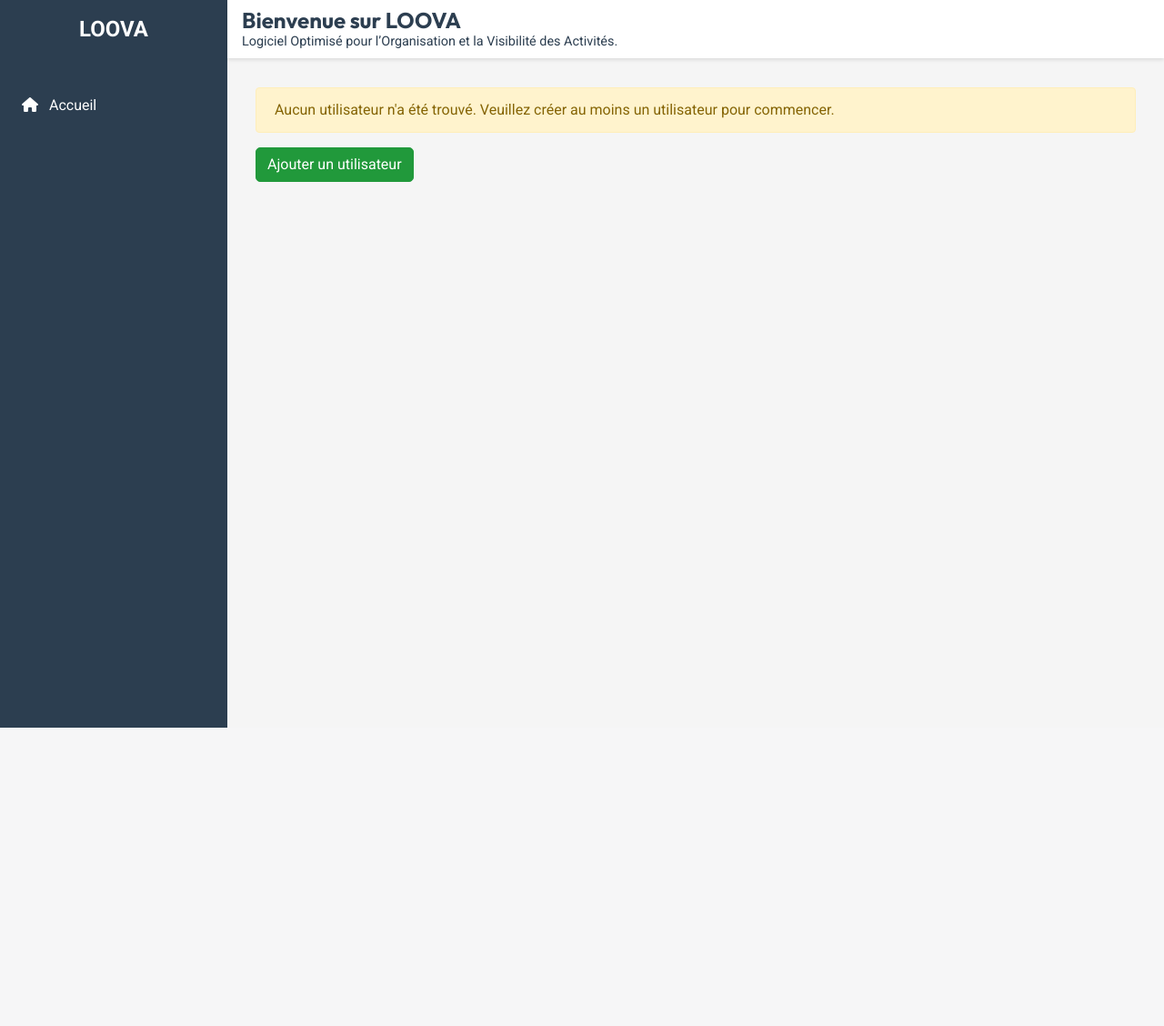
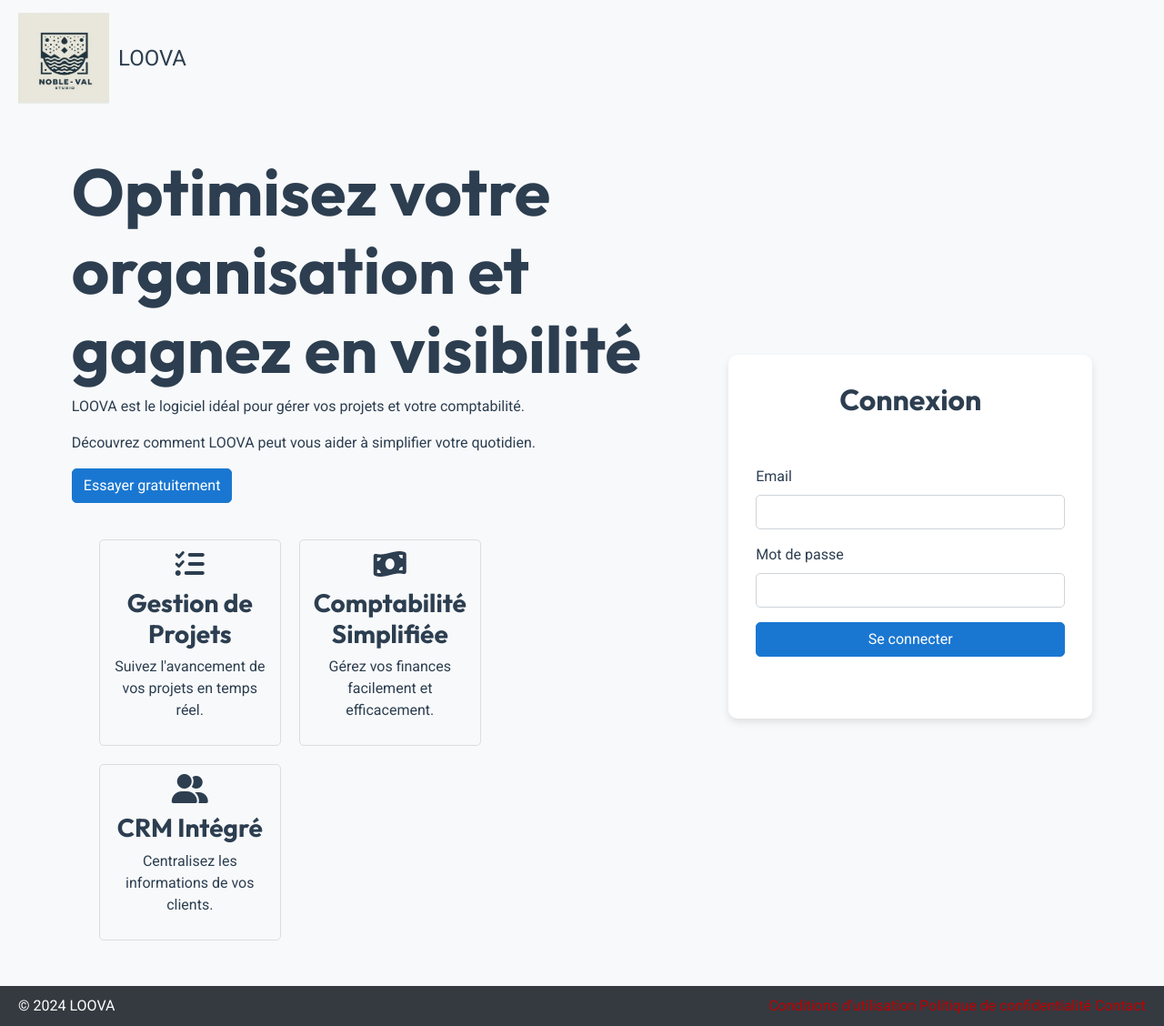
Before and after one commit to Iconoklaste/mon_compta_app, a Flask app: page / in a window 1280 px wide. Shown: the whole page at 91% size. Before the commit the page ends 800 px from the top, so only its background shows below. Run offline with Flask 3, Linux system fonts and the light colour scheme; parts of the project's set-up code (start-up, migrations or seed data) failed here and were passed over; some libraries are stand-ins or nearby versions.

Commit message:
maj UI liste Projets

```diff
--- /dev/null
+++ b/static/landing.css
@@ -0,0 +1,188 @@
+body.landing-page {
+    display: flex;
+    flex-direction: column;
+    min-height: 100vh;
+    margin: 0;
+    background-color: #f8f9fa; /* Light background */
+}
+/* Remove margin on landing page */
+body.landing-page .main-content {
+    margin-left: 0;
+}
+
+.app-container {
+    display: flex;
+    flex-direction: column;
+    flex-grow: 1;
+}
+
+.main-content {
+    flex-grow: 1;
+}
+
+.landing-page-content {
+    display: flex;
+    justify-content: space-around;
+    align-items: center;
+    padding: 20px;
+    flex-grow: 1;
+}
+
+.landing-page-left {
+    flex: 1;
+    padding: 20px;
+    max-width: 60%;
+}
+
+.landing-page-right {
+    flex: 0 0 auto; /* Allow the width to be determined by content */
+    padding: 20px;
+    display: flex; /* Use flexbox for centering */
+    justify-content: center; /* Center horizontally */
+    align-items: center; /* Center vertically */
+}
+
+.login-card {
+    border-radius: 10px;
+    box-shadow: 0 4px 8px rgba(0, 0, 0, 0.1);
+    width: 400px;
+    height: 400px;
+    display: flex;
+    flex-direction: column;
+    justify-content: center;
+    align-items: center;
+    padding: 30px; /* Increased padding for more space */
+    box-sizing: border-box; /* Include padding in the element's total width and height */
+    gap: 1rem;
+}
+
+.login-card form {
+    width: 100%; /* Make the form fill the width of the card */
+    height: 100%; /* Make the form fill the height of the card */
+    display: flex;
+    flex-direction: column;
+    justify-content: center;
+    align-items: center;
+}
+
+.login-card-title {
+    width: 100%;
+    text-align: center;
+}
+
+.login-card .card-title {
+    margin-bottom: 0; /* Remove default margin from h2 */
+}
+
+.login-card-form {
+    width: 100%;
+    height: 100%;
+    display: flex;
+    flex-direction: column;
+    justify-content: center;
+    align-items: center;
+}
+
+.login-card-form form {
+    width: 100%;
+    height: 100%;
+    display: flex;
+    flex-direction: column;
+    justify-content: center;
+    align-items: center;
+    gap: 1rem; /* Add consistent spacing between form elements */
+}
+
+.login-card form .form-group {
+    width: 100%;
+    margin-bottom: 0; /* Remove default margin from form-group */
+}
+
+.login-card form .form-control {
+    width: 100%;
+}
+.login-card-button {
+    width: 100%;
+}
+
+.login-card button.btn-primary {
+    width: 100%; /* Make the button take up the full width */
+}
+
+
+.landing-page-header {
+    display: flex;
+    align-items: center;
+    width: 100%; /* Full width */
+    padding: 1rem 20px; /* Add some padding */
+    position: fixed; /* Stick to the top */
+    top: 0;
+    left: 0;
+    background-color: #f8f9fa; /* Add a background color */
+    z-index: 100; /* Ensure it's above other content */
+    height: 8rem; /* Doubled height (from 4rem to 8rem) */
+}
+
+
+.landing-logo {
+    width: 100px;
+    height: 100px;
+    margin-right: 10px;
+}
+
+.landing-title {
+    font-size: 1.5em; /* Smaller than h1 */
+    font-weight: 400; /* Lighter font weight */
+    margin: 0;
+}
+
+.landing-page-intro {
+    margin-bottom: 30px;
+    margin-top: 2rem; /* Doubled margin-top to match the header height */
+}
+.landing-page-intro h1 {
+    font-size: 4.5rem; /* Increased font size */
+}
+
+
+.landing-page-features {
+    display: flex;
+    justify-content: flex-start; /* Align items to the left */
+    flex-wrap: wrap;
+    padding-left: 20px; /* Add padding to the left */
+}
+
+
+.feature {
+    text-align: center;
+    margin: 10px;
+    padding: 10px;
+    border: 1px solid #ddd;
+    border-radius: 5px;
+    width: 200px;
+}
+
+.feature i {
+    font-size: 2em;
+    margin-bottom: 10px;
+}
+
+.landing-footer {
+    background-color: #343a40;
+    color: white;
+    padding: 10px 20px;
+    display: flex;
+    justify-content: space-between;
+    align-items: center;
+    width: 100%; /* Full width */
+}
+
+.footer-links a {
+    color: white;
+    margin-right: 15px;
+    text-decoration: none;
+}
+
+.footer-copyright {
+    text-align: right;
+}
--- a/static/styles.css
+++ b/static/styles.css
@@ -41,8 +41,8 @@ a:hover {
 
 /* Boutons */
 .btn-primary {
-    background-color: var(--light-green); /* Boutons en vert vif */
-    border-color: var(--light-green);
+    background-color: var(--blue); /* Boutons en vert vif */
+    border-color: var(--blue);
     border-radius: 5px;
     transition: all 0.3s ease;
     color: var(--white); /* Texte des boutons en blanc */
@@ -150,27 +150,26 @@ nav#sidebar-content {
     background-color: var(--white);
     color: var(--dark-blue);
     box-shadow: 0 2px 4px rgba(0, 0, 0, 0.1);
-    padding: 0.5rem 1rem; /* Add horizontal padding */
+    padding: 0.5rem 1rem;
     display: flex;
     justify-content: space-between;
-    align-items: center; /* Vertically center items */
-    position: fixed; /* Make the navbar fixed */
-    top: 0; /* Align to the top */
-    left: 250px; /* Start the navbar to the right of the sidebar */
+    align-items: center;
+    position: fixed;
+    top: 0;
+    left: 250px;
     width: calc(100% - 250px);
-    z-index: 200; /* Ensure it's above the sidebar and other content */
+    z-index: 200;
     flex-shrink: 0;
-    min-height: 4rem; /* Set a fixed minimum height */
+    min-height: 4rem;
     transition: left 0.3s ease, width 0.3s ease
 }
 
 .navbar-title-container {
     display: flex;
     flex-direction: column;
-    justify-content: center; /* Center content vertically */
+    justify-content: center;
     align-items: flex-start;
-    width: auto; /* Adjust width to content */
-    gap: 0.25rem; /* Add a small gap between h1 and p */
+    gap: 0.25rem;
 }
 
 .navbar-title-container h1 {
@@ -185,7 +184,6 @@ nav#sidebar-content {
     font-size: 0.9rem;
 }
 
-
 .navbar p {
     font-size: 0.9rem;
     margin-left: 0;
@@ -193,22 +191,21 @@ nav#sidebar-content {
     color: var(--dark-blue);
 }
 
-
 #navbar-title {
-    color: var(--white); /* Texte de la navbar en blanc */
+    color: var(--white);
 }
 
 .navbar-brand {
     background-color: transparent;
-    color: var(--white); /* Texte de la navbar en blanc */
+    color: var(--white);
     padding: 0;
 }
 
 #navbarNav {
-    display: flex; /* Make navbarNav a flex container */
-    align-items: center; /* Vertically center items */
-    margin-left: auto; /* Push navbarNav to the right */
-    height: 100%; /* Add height to the navbarNav */
+    display: flex;
+    align-items: center;
+    margin-left: auto;
+    height: 100%;
 }
 
 .navbar-nav {
@@ -218,23 +215,38 @@ nav#sidebar-content {
     padding: 0;
     align-items: center;
     gap: 1rem;
-    height: 100%; /* Add height to the navbar-nav */
+    height: 100%;
 }
 
 .nav-item {
     border-radius: 5px;
     transition: background-color 0.3s ease;
-    padding: 0 1rem; /* Add padding to the left and right */
+    padding: 0 1rem;
+    list-style: none;
 }
 
-.nav-item:hover,
-.nav-item:focus-within {
+.navbar-nav > li {
+    list-style: none; /* Removes the bullet point */
+}
+
+
+.navbar-nav > li.nav-item:not(.dropdown):hover {
+    background-color: transparent;
+}
+
+.navbar-nav .nav-item .btn:hover {
+    background-color: #0069d9;
+    border-color: #0062cc;
+}
+
+.navbar-nav .nav-item.dropdown:hover,
+.navbar-nav .nav-item.dropdown:focus-within {
     background-color: var(--light-dark-blue);
 }
 
 .nav-link {
     color: var(--dark-blue);
-    padding: 0.5rem 0; /* Remove horizontal padding */
+    padding: 0.5rem 0;
     display: block;
     transition: color 0.3s ease;
 }
@@ -253,15 +265,16 @@ nav#sidebar-content {
     background-color: var(--white);
     border: none;
     box-shadow: 0 2px 4px rgba(0, 0, 0, 0.1);
-    position: absolute; /* Positionnement absolu */
-    top: 100%; /* Placer le menu juste en dessous du lien */
-    right: 0; /* Aligner le menu à droite */
-    z-index: 1000; /* S'assurer que le menu est au-dessus du reste du contenu */
+    position: absolute;
+    top: 100%;
+    right: 0;
+    z-index: 1000;
 }
 
 .dropdown-item {
     color: var(--dark-blue);
 }
+
 
 /* Tableaux */
 .table {
@@ -364,3 +377,14 @@ nav#sidebar-content {
     padding-right: 1rem;
     overflow-y: auto; /* Add a vertical scrollbar if content overflows */
 }
+
+/* Page Liste des projets */
+
+/* Page Liste des projets */
+
+.custom-badge {
+    padding: 0.05rem 0.3rem 0.15rem;
+    border-radius: 0.25rem;
+    vertical-align: middle;
+    line-height: 1.2em;
+}
--- a/templates/base.html
+++ b/templates/base.html
@@ -6,6 +6,9 @@
     <title>LOOVA – Logiciel Optimisé pour l’Organisation et la Visibilité des Activités</title>
     <link rel="stylesheet" href="https://stackpath.bootstrapcdn.com/bootstrap/4.5.2/css/bootstrap.min.css">
     <link rel="stylesheet" href="{{ url_for('static', filename='styles.css') }}">
+    {% if not session['user_id'] %}
+    <link rel="stylesheet" href="{{ url_for('static', filename='landing.css') }}">
+    {% endif %}
     <link rel="stylesheet" href="{{ url_for('static', filename='whiteboard.css') }}">
     <link href="https://fonts.googleapis.com/css2?family=Roboto:wght@400;700&display=swap" rel="stylesheet">
     <link rel="stylesheet" href="https://cdnjs.cloudflare.com/ajax/libs/font-awesome/6.5.1/css/all.min.css" integrity="sha512-DTOQO9RWCH3ppGqcWaEA1BIZOC6xxalwEsw9c2QQeAIftl+Vegovlnee1c9QX4TctnWMn13TZye+giMm8e2LwA==" crossorigin="anonymous" referrerpolicy="no-referrer" />
@@ -17,8 +20,9 @@
     {% block extra_head %}
     {% endblock %}
 </head>
-<body>
+<body class="{% if not session['user_id'] %}landing-page{% endif %}">
     <div class="app-container">
+        {% if session['user_id'] %}
         <aside class="sidebar">
             <div class="sidebar-brand">LOOVA</div>
             <nav id="sidebar-content">
@@ -29,7 +33,6 @@
                             <span class="sidebar-text">Accueil</span>
                         </a>
                     </li>
-                    {% if session['user_id'] %}
                     <li class="{% if current_page == 'Projets' %}active{% endif %}">
                         <a href="{{ url_for('projets.projets') }}">
                             <i class="fas fa-tasks sidebar-icon"></i>
@@ -54,16 +57,15 @@
                             <span class="sidebar-text">Parmètres</span>
                         </a>
                     </li>
-                    {% endif %}
                     {% block sidebar %}
                     {% endblock %}
                 </ul>
             </nav>
         </aside>
-
-
+        {% endif %}
 
         <main class="main-content">
+            {% if session['user_id'] %}
             <header class="navbar" id="main-navbar">
                 <div id="navbar-title" class="navbar-title-container">
                     {% block page_title %}
@@ -74,8 +76,11 @@
                 </div>
 
                 <nav id="navbarNav">
-                    <ul class="navbar-nav">
-                        {% if session['user_id'] %}
+                    <li class="nav-item">
+                        {% block navbar_actions %}
+                        {% endblock %}
+                    </li>
+                    <ul class="navbar-nav ml-auto">
                         <li class="nav-item dropdown">
                             <a class="nav-link dropdown-toggle" href="#" id="userDropdown" role="button" data-toggle="dropdown" aria-haspopup="true" aria-expanded="false">
                                 Mon Compte
@@ -87,11 +92,11 @@
                                 <a class="dropdown-item" href="{{ url_for('users.logout') }}">Déconnexion</a>
                             </div>
                         </li>
-                        {% endif %}
                     </ul>
                 </nav>
+
             </header>
-
+            {% endif %}
 
             <div class="content">
                 <div class="container-fluid">
@@ -99,6 +104,19 @@
                     {% endblock %}
                 </div>
             </div>
+            {% if not session['user_id'] %}
+            <footer class="landing-footer">
+                <div class="footer-links">
+                    &copy; 2024 LOOVA
+
+                </div>
+                <div class="footer-copyright">
+                    <a href="#">Conditions d'utilisation</a>
+                    <a href="#">Politique de confidentialité</a>
+                    <a href="#">Contact</a>
+                </div>
+            </footer>
+            {% endif %}
         </main>
     </div>
 </body>
--- a/templates/index.html
+++ b/templates/index.html
@@ -1,8 +1,4 @@
 {% extends 'base.html' %}
-
-{% block page_subtitle %}
-<p>Logiciel Optimisé pour l’Organisation et la Visibilité des Activités.</p>
-{% endblock %}
 
 {% block content %}
     {% if session['user_id'] %}
@@ -27,10 +23,42 @@
             </div>
         </div>
     {% else %}
-        {% if users %}
-            <section class="card">
-                <div class="card-body">
+        <div class="landing-page-content">
+            <div class="landing-page-left">
+                <div class="landing-page-header">
+                    <img src="{{ url_for('static', filename='asset/logo-nv.png') }}" alt="LOOVA Logo" class="landing-logo">
+                    <span class="landing-title">LOOVA</span>
+                </div>
+                <div class="landing-page-intro">
+                    <h1>Optimisez votre organisation et gagnez en visibilité</h1>
+                    <p>LOOVA est le logiciel idéal pour gérer vos projets et votre comptabilité.</p>
+                    <p>Découvrez comment LOOVA peut vous aider à simplifier votre quotidien.</p>
+                    <a href="{{ url_for('users.ajouter_user') }}" class="btn btn-primary">Essayer gratuitement</a>
+                </div>
+                <div class="landing-page-features">
+                    <div class="feature">
+                        <i class="fas fa-tasks"></i>
+                        <h3>Gestion de Projets</h3>
+                        <p>Suivez l'avancement de vos projets en temps réel.</p>
+                    </div>
+                    <div class="feature">
+                        <i class="fas fa-money-bill-wave"></i>
+                        <h3>Comptabilité Simplifiée</h3>
+                        <p>Gérez vos finances facilement et efficacement.</p>
+                    </div>
+                    <div class="feature">
+                        <i class="fas fa-user-group"></i>
+                        <h3>CRM Intégré</h3>
+                        <p>Centralisez les informations de vos clients.</p>
+                    </div>
+                </div>
+            </div>
+            <div class="landing-page-right">
+                <section class="card login-card">
+                    <div class="login-card-title">
                         <h2 class="card-title">Connexion</h2>
+                    </div>
+                    <div class="login-card-form">
                         <form method="POST" action="{{ url_for('users.index') }}">
                             <div class="form-group">
                                 <label for="email">Email</label>
@@ -40,16 +68,16 @@
                                 <label for="password">Mot de passe</label>
                                 <input type="password" class="form-control" id="password" name="password" required>
                             </div>
+                            <div class="login-card-button">
                                 <button type="submit" class="btn btn-primary">Se connecter</button>
-                        <a href="{{ url_for('users.ajouter_user') }}" class="btn btn-secondary">Ajouter un utilisateur</a>
+                            </div>
                         </form>
                     </div>
                 </section>
-        {% else %}
-            <div class="alert alert-warning" role="alert">
-                Aucun utilisateur n'a été trouvé. Veuillez créer au moins un utilisateur pour commencer.
+
+
+
             </div>
-            <a href="{{ url_for('users.ajouter_user') }}" class="btn btn-primary">Ajouter un utilisateur</a>
-        {% endif %}
+        </div>
     {% endif %}
 {% endblock %}
```
Also changed, not shown: templates/projets.html (+74 -11 lines), static/asset/logo-nv.png (added), templates/landing.html (added). Lines whose indentation alone changed are shown as unchanged.
